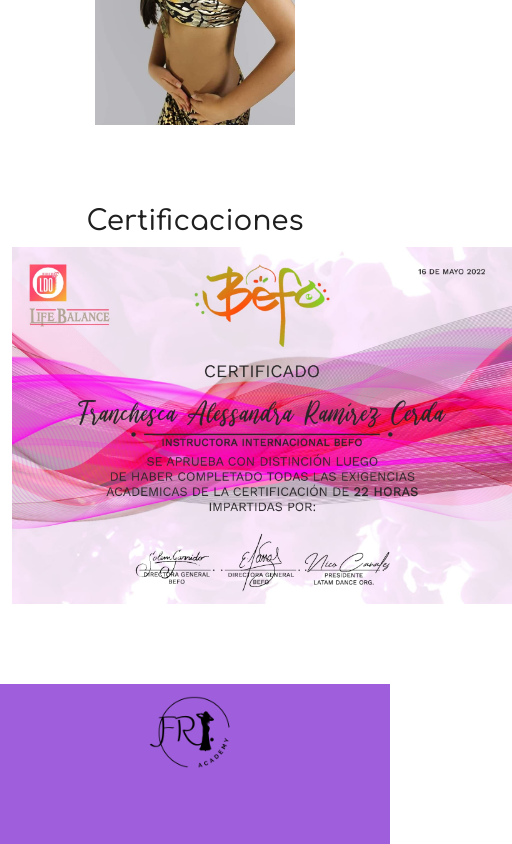
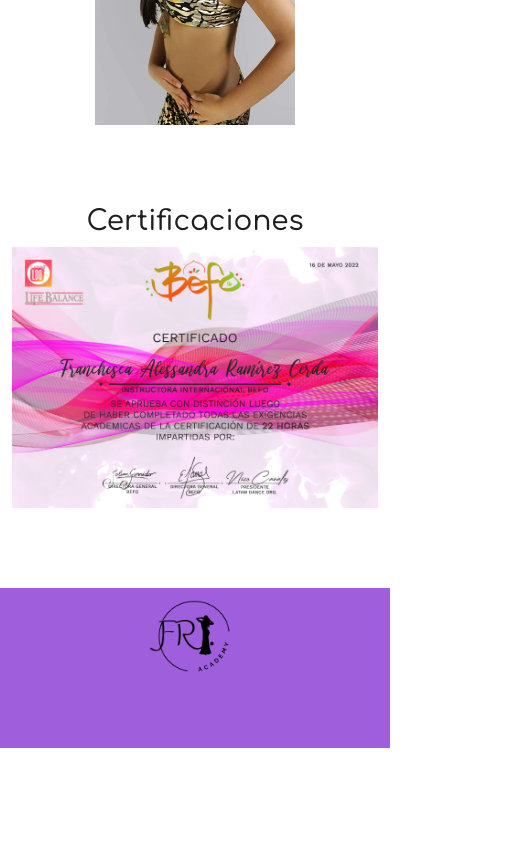
Before and after one commit to Frany02/portafolio_fran, a Vue app: page /quienessomos in a window 390 px wide. Shown: the part 848-1692 px from the top of the page, 512 px wide, since content can reach past the window. After the commit the page ends 1596 px from the top, so only its background shows below. Built offline with nearby package versions, Linux system fonts and the light colour scheme.

Commit message:
arreglo responsividad en quienes somos

```diff
--- a/src/views/CursosView.vue
+++ b/src/views/CursosView.vue
@@ -125,7 +125,6 @@
     validacion() {
       // Validar campos
       if (!this.nombre) {
-        // Swal("Error", "Por favor, completa todos los campos.", "error");
       Swal.fire({
       icon: 'error',
       title: 'Error',
@@ -133,7 +132,6 @@
     });
         return;
       } else if (!this.apellido) {
-        // Swal("Error", "Por favor, completa todos los campos.", "error");
       Swal.fire({
       icon: 'error',
       title: 'Error',
@@ -141,7 +139,6 @@
     });
         return;
       } else if (!this.fechaNacimiento) {
-        // Swal("Error", "Por favor, completa todos los campos.", "error");
       Swal.fire({
       icon: 'error',
       title: 'Error',
@@ -149,7 +146,6 @@
     });
     return;
       }else if (!this.telefono) {
-        // Swal("Error", "Por favor, completa todos los campos.", "error");
       Swal.fire({
       icon: 'error',
       title: 'Error',
@@ -157,7 +153,6 @@
     });
         return;
     }else if (!this.correo) {
-        // Swal("Error", "Por favor, completa todos los campos.", "error");
       Swal.fire({
       icon: 'error',
       title: 'Error',
--- a/src/views/QuienesSomos.vue
+++ b/src/views/QuienesSomos.vue
@@ -1,24 +1,5 @@
 <template>
-  <!-- <section class="hero">
-    <video ref="videoplayer" class="hero__video" autoplay loop preload="auto" playsinline>
-      <source src="../assets/befo.mp4" type="video/mp4">
-    </video>
-    <div class="hero__content">
-      <h1 class="hero__title"></h1>
-      <p class="hero__text"></p>
-      <a class="hero__link"><p></p></a>
-    </div>
-  </section>-->
 
-  <!-- <section id="quienessomos" class="container">
-    <div class="row">
-      <h2 class="col">QUIENES SOMOS</h2>
-    </div>
-
-    <div class="seccion__content row">
-      <p class="col">Lorem ipsum dolor sit amet consectetur adipisicing elit. Nihil neque asperiores provident placeat excepturi possimus architecto incidunt quo consequuntur quia.</p>
-    </div>
-  </section> -->
       <!-- Quienes somos -->
       <section class="seccion-q">
       <div class="container">
@@ -36,7 +17,7 @@
         <div>
           <h1>Certificaciones</h1>
           </div>
-          <img src="../assets/3.jpeg" alt="" width="500" />
+          <img src="../assets/3.jpeg" alt="" width="500" style="max-width:100%;"/>
       </div>
     </section>
 </template>
@@ -53,7 +34,7 @@
 </script>
 
 <style scoped>
-  @media screen and (min-width: 768px) {
+    @media screen and (min-width: 768px) {
     .hero__title{
       font-size: 64px;
     }
```
